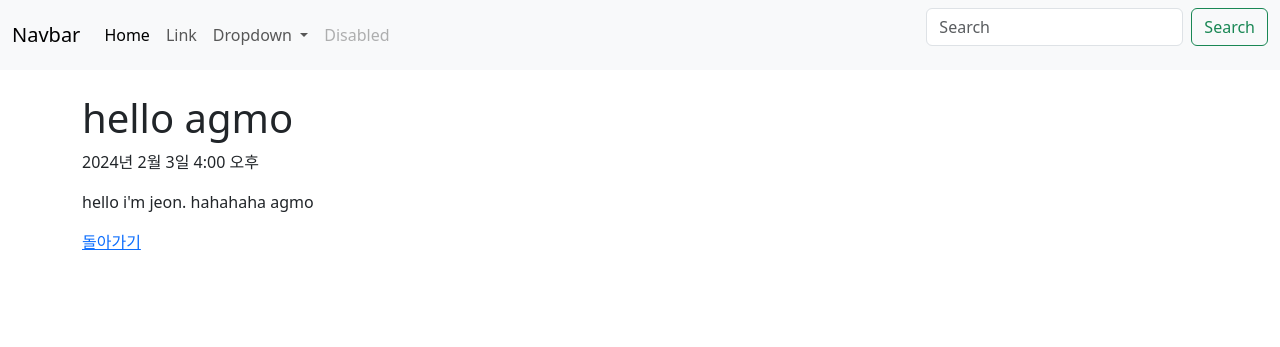
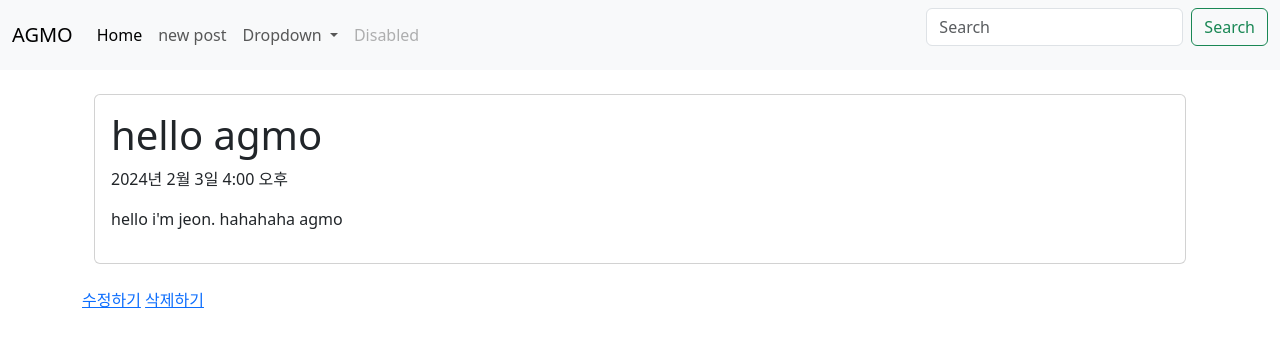
Before and after one commit to shjeon0304/AGMO, a Django app: page /homeapp/detail/1/ in a window 1280 px wide. Shown: the top 347 px of the page. Run offline with Django 5.2, Linux system fonts and the light colour scheme; data comes from the database, SQL or seed files in the repository; both versions use the stored data as it was after the commit.

Commit message:
글수정 글삭제

```diff
--- a/agmo_project/templates/base.html
+++ b/agmo_project/templates/base.html
@@ -17,17 +17,17 @@
 <body>
     <nav class="navbar navbar-expand-lg bg-body-tertiary">
         <div class="container-fluid">
-          <a class="navbar-brand" href="#">Navbar</a>
+          <a class="navbar-brand" href="{% url 'home' %}">AGMO</a>
           <button class="navbar-toggler" type="button" data-bs-toggle="collapse" data-bs-target="#navbarSupportedContent" aria-controls="navbarSupportedContent" aria-expanded="false" aria-label="Toggle navigation">
             <span class="navbar-toggler-icon"></span>
           </button>
           <div class="collapse navbar-collapse" id="navbarSupportedContent">
             <ul class="navbar-nav me-auto mb-2 mb-lg-0">
               <li class="nav-item">
-                <a class="nav-link active" aria-current="page" href="#">Home</a>
+                <a class="nav-link active" aria-current="page" href="{% url 'home'%}">Home</a>
               </li>
               <li class="nav-item">
-                <a class="nav-link" href="#">Link</a>
+                <a class="nav-link" href="{% url 'create' %}">new post</a>
               </li>
               <li class="nav-item dropdown">
                 <a class="nav-link dropdown-toggle" href="#" role="button" data-bs-toggle="dropdown" aria-expanded="false">
--- a/agmo_project/urls.py
+++ b/agmo_project/urls.py
@@ -21,6 +21,5 @@ import homeapp.views
 urlpatterns = [
     path('admin/', admin.site.urls),
     path('', homeapp.views.home, name='home'),
-    path('new/', homeapp.views.new, name = 'new'),
-    path('homeapp/', include('homeapp.urls'))
+    path('homeapp/', include('homeapp.urls')),
 ]
--- a/homeapp/templates/detail.html
+++ b/homeapp/templates/detail.html
@@ -2,10 +2,18 @@
 
 {%block content%}
 
-    <h1>{{blog.title}}</h1>
-    <p>{{blog.pub_date}}</p>
-    <p>{{blog.body}}</p>
+    <div class="container">
+         <div class="card">
+            <div class="card-body">
+              <h1>{{blog.title}}</h1>
+              <p>{{blog.pub_date}}</p>
+              <p>{{blog.body}}</p>
+            </div>
+        </div>
+    </div>
+    <br>
 
-    <a href="{% url 'home'%}">돌아가기</a>
+    <a href="{% url 'update' blog.id %}">수정하기</a>
+    <a href="{% url 'delete' blog.id %}">삭제하기</a>
 
 {% endblock %}
--- a/homeapp/urls.py
+++ b/homeapp/urls.py
@@ -3,5 +3,10 @@ from . import views
 
 urlpatterns = [
     path('new/', views.new, name = 'new'),
-    path('detail/<int:blog_id>/', views.detail, name='detail')
+    path('detail/<int:blog_id>/', views.detail, name='detail'),
+    path('create/', views.create, name='create'),
+    path('postcreate/', views.postcreate, name='postcreate'),
+    path('update/<int:blog_id>/', views.update, name='update'),
+    path('delete/<int:blog_id>/', views.delete, name='delete'),
+
 ]
--- a/homeapp/views.py
+++ b/homeapp/views.py
@@ -1,4 +1,5 @@
-from django.shortcuts import render, get_object_or_404
+from django.shortcuts import render, get_object_or_404, redirect
+from django.utils import timezone
 from .models import Blog
 # Create your views here.
 def home(request):
@@ -23,3 +24,32 @@ def new(request):
 def detail(request, blog_id):
     blog_detail = get_object_or_404(Blog, pk=blog_id)
     return render(request, 'detail.html',{'blog':blog_detail})
+
+def create(request):
+    return render(request, 'create.html')
+
+def postcreate(request):
+    blog = Blog()
+    blog.title = request.GET['title']
+    blog.body = request.GET['body']
+    blog.pub_date = timezone.datetime.now()
+    blog.save()
+    return redirect('/homeapp/detail/'+str(blog.id))
+
+def update(request, blog_id):
+    blog = Blog.objects.get(id=blog_id)
+
+    if request.method == "POST":
+        blog.title = request.POST['title']
+        blog.body = request.POST['body']
+        blog.pub_date = timezone.datetime.now()
+        blog.save()
+        return redirect('/homeapp/detail/' + str(blog.id))
+
+    else:
+        return render(request, 'update.html')
+
+def delete(request, blog_id):
+    blog = Blog.objects.get(id=blog_id)
+    blog.delete()
+    return redirect('/')
```
Also changed, not shown: homeapp/templates/create.html (added, +20 -0 lines), homeapp/templates/update.html (added, +21 -0 lines), db.sqlite3.
